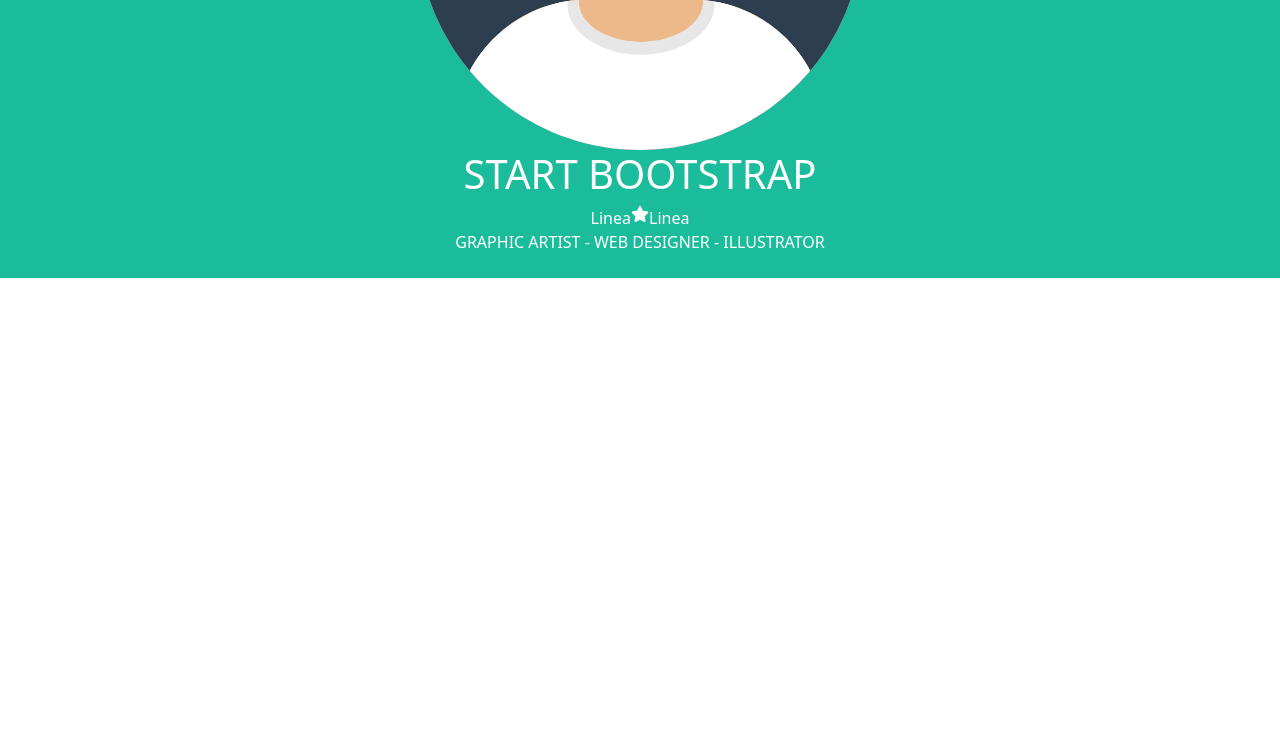
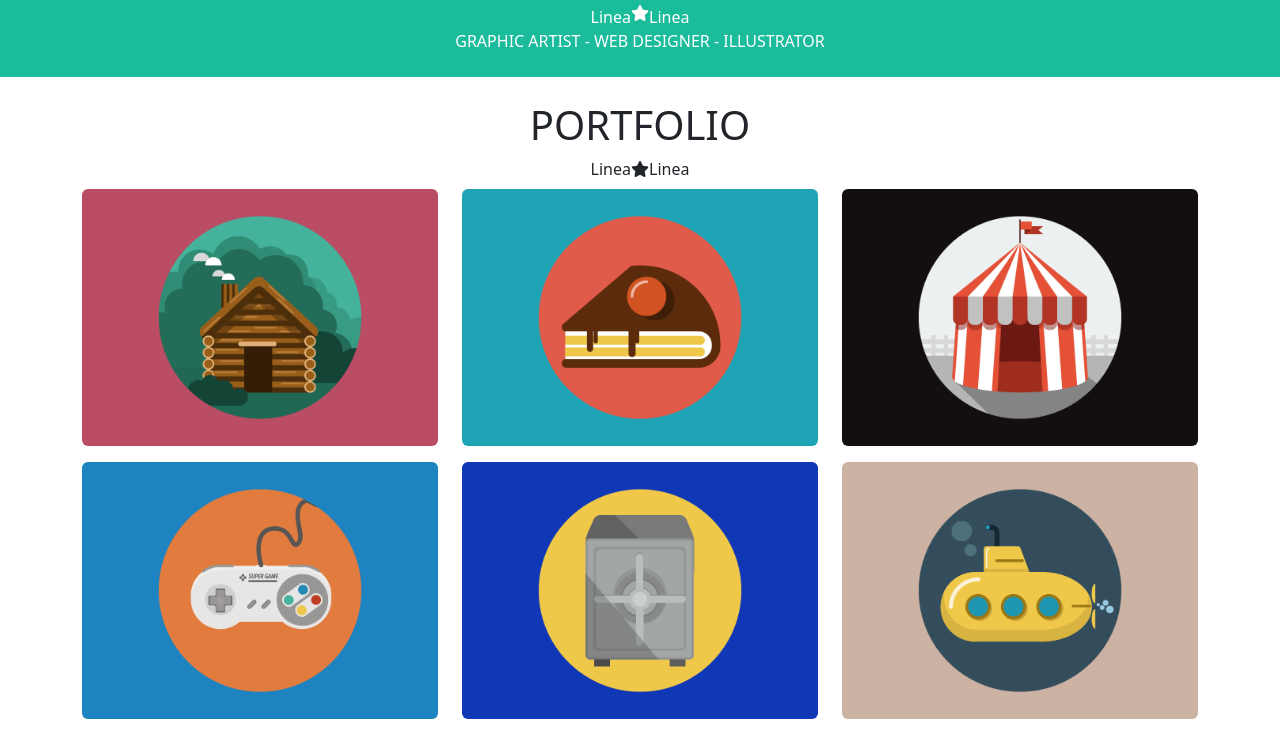
Before and after one commit to giacomobranchi/html-css-bootstrap-freelancer, a plain HTML site: page index.html in a window 1280 px wide. Shown: the part 464-1215 px from the top of the page. Before the commit the page ends 800 px from the top, so only its background shows below. Drawn offline with nearby package versions, Linux system fonts and the light colour scheme.

Commit message:
add .portfolio

```diff
--- a/index.html
+++ b/index.html
@@ -19,7 +19,7 @@
         <section class="jumbotron text-center text-white py-4">
             <div class="container">
                 <div class="row justify-content-center">
-                    <div class="col-8 d-flex flex-column">
+                    <div class="col-8 col-lg-5 d-flex flex-column">
                         <div class="col-8 align-self-center">
                             <img class="img-fluid" src="./assets/img/avatar.svg" alt="">
                         </div>
@@ -34,8 +34,47 @@
                 </div>
             </div>
         </section>
-        <section class="portfolio">
-
+        <section class="portfolio py-4">
+            <h1 class="text-center">PORTFOLIO</h1>
+            <div class="d-flex justify-content-center align-items-center">
+                <div>Linea</div>
+                <i class="fa-solid fa-star"></i>
+                <div>Linea</div>
+            </div>
+            <div class="container">
+                <div class="row">
+                    <div class="col-12 col-md-6 col-lg-4">
+                        <div class="py-2">
+                            <img class="img-fluid rounded " src="./assets/img/cabin.png" alt="">
+                        </div>
+                    </div>
+                    <div class="col-12 col-md-6 col-lg-4">
+                        <div class=" py-2">
+                            <img class="img-fluid rounded" src="./assets/img/cake.png" alt="">
+                        </div>
+                    </div>
+                    <div class="col-12 col-md-6 col-lg-4">
+                        <div class="py-2">
+                            <img class="img-fluid rounded" src="./assets/img/circus.png" alt="">
+                        </div>
+                    </div>
+                    <div class="col-12 col-md-6 col-lg-4">
+                        <div class="py-2">
+                            <img class="img-fluid rounded" src="./assets/img/game.png" alt="">
+                        </div>
+                    </div>
+                    <div class="col-12 col-md-6 col-lg-4">
+                        <div class="py-2">
+                            <img class="img-fluid rounded" src="./assets/img/safe.png" alt="">
+                        </div>
+                    </div>
+                    <div class="col-12 col-md-6 col-lg-4">
+                        <div class="py-2">
+                            <img class="img-fluid rounded" src="./assets/img/submarine.png" alt="">
+                        </div>
+                    </div>
+                </div>
+            </div>
         </section>
         <section class="about">
 
```
